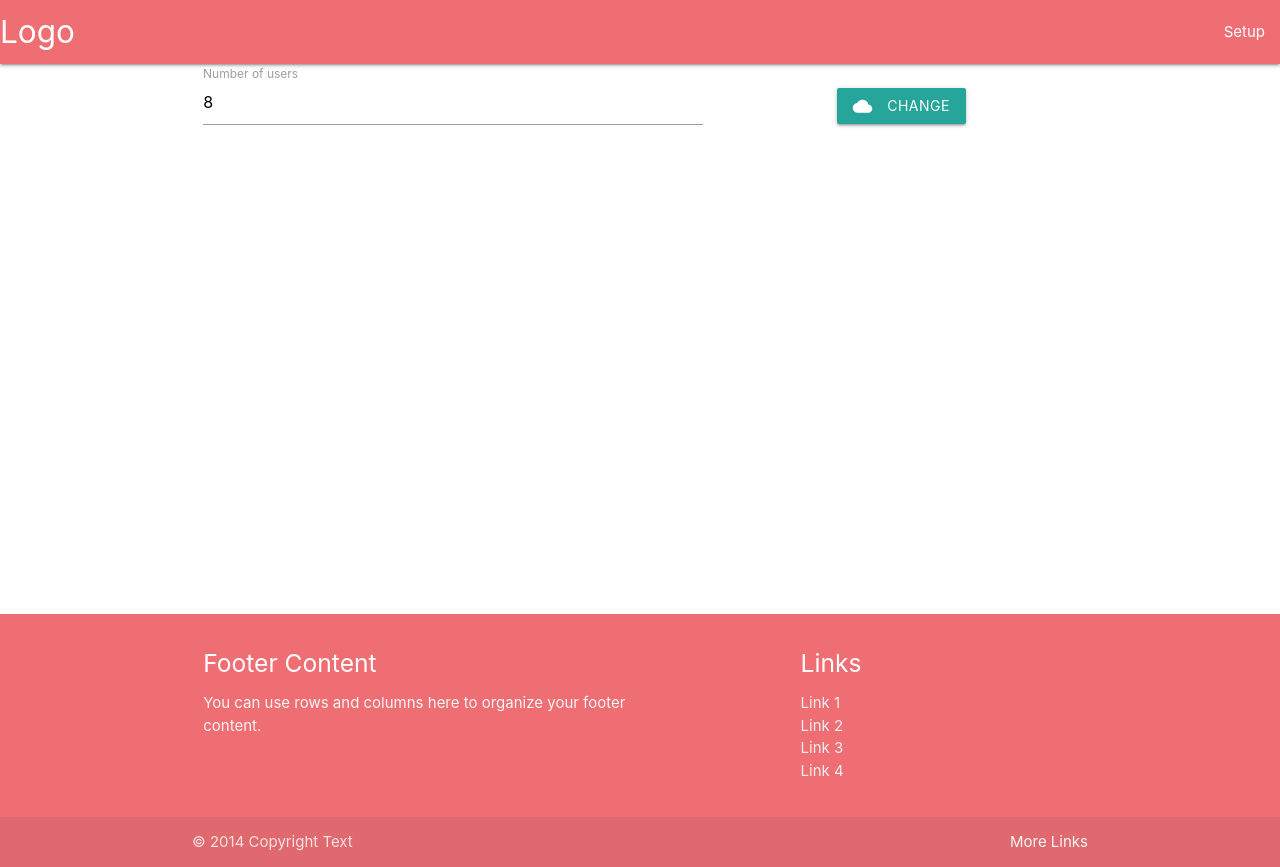
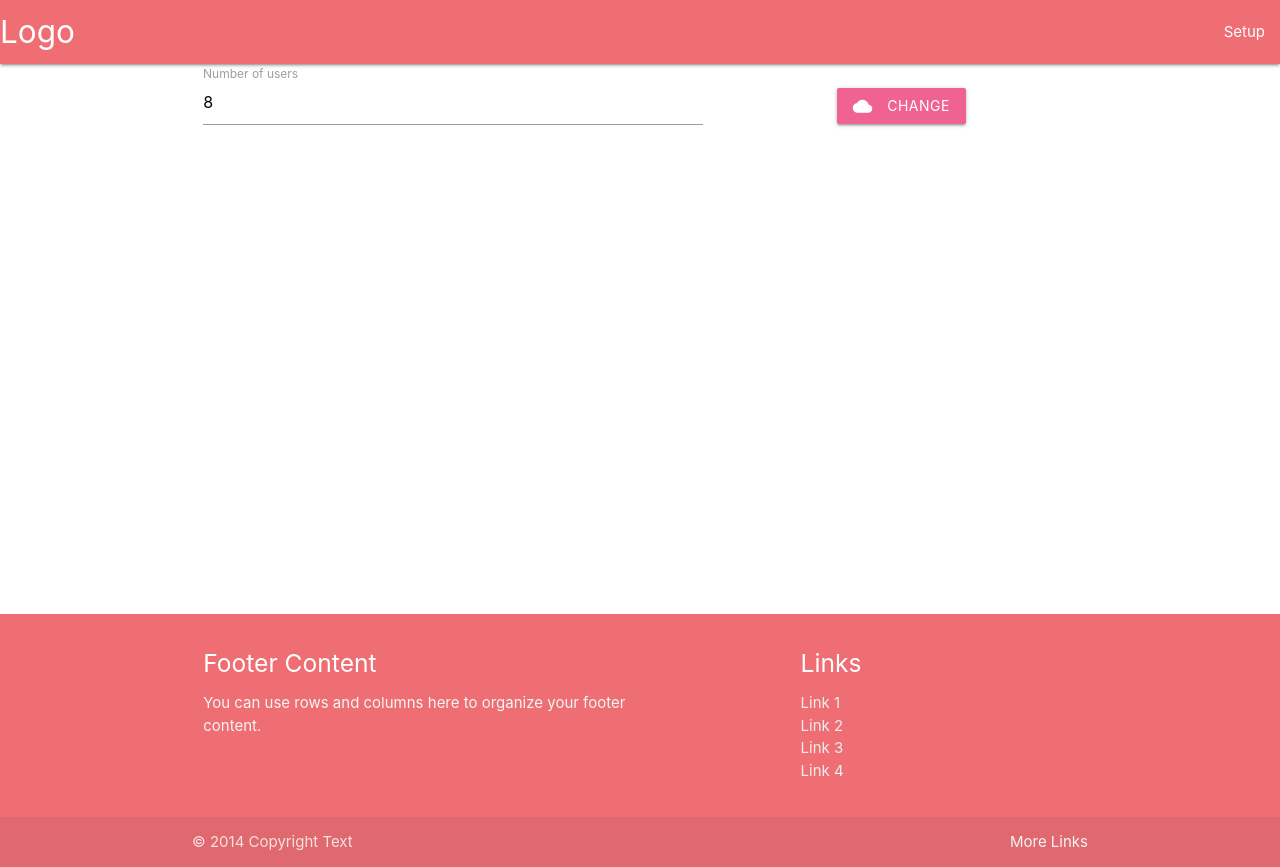
Before and after one commit to rudolfklikh/social-network, an Angular app in the folder social-network/: page /setup in a window 1280 px wide. Built offline with nearby package versions, Linux system fonts and the light colour scheme.

Commit message:
Correction in UserService with geoLocation, changing a color

```diff
--- a/social-network/src/app/home-page/home-page.component.ts
+++ b/social-network/src/app/home-page/home-page.component.ts
@@ -13,7 +13,6 @@ export class HomePageComponent implements OnInit {
   ngOnInit() {
     this.userService.GetgetUsers().subscribe(users => {
         this.users = users;
-        console.log(this.users);
   });
   };
 };
--- a/social-network/src/app/setup/setup.component.html
+++ b/social-network/src/app/setup/setup.component.html
@@ -5,7 +5,7 @@
           <label class="active" for="first_name2">Number of users</label>
       </div>
       <div class="col s5 m5 l5 setup_button-block--align">
-          <a class="waves-effect waves-light btn" (click)="onChange()"><i class="material-icons left">cloud</i>Change</a>
+          <a class="waves-effect waves-light btn ff" (click)="onChange()"><i class="material-icons left">cloud</i>Change</a>
       </div>
   </div>
 </div>
--- a/social-network/src/app/user.service.ts
+++ b/social-network/src/app/user.service.ts
@@ -17,7 +17,9 @@ export class UserService {
             return {
               name : `${user.name.first} ${user.name.last}`,
               image: `${user.picture.large}`,
-              geo : `${user.location.city} ${user.location.state} ${user.location.street}`
+              street : `${user.location.street}`,
+              state : `${user.location.state}`,
+              city : `${user.location.city}`
             };
           })
        }))
--- a/social-network/src/app/user/user.component.html
+++ b/social-network/src/app/user/user.component.html
@@ -5,7 +5,9 @@
         <span class="card-title">{{ user.name }}</span>
       </div>
       <div class="card-content">
-        <p>{{ user.geo }}</p>
+        <p>City : {{ user.city  }}</p>
+        <p>State : {{ user.state}}</p>
+        <p>Street : {{ user.street }}</p>
       </div>
       <div class="card-action">
       </div>
--- a/social-network/src/styles.scss
+++ b/social-network/src/styles.scss
@@ -1,2 +1,5 @@
 
  @import '../node_modules/materialize-css/sass/materialize.scss';
+ .btn {
+    background-color: #f06292;
+}
```
